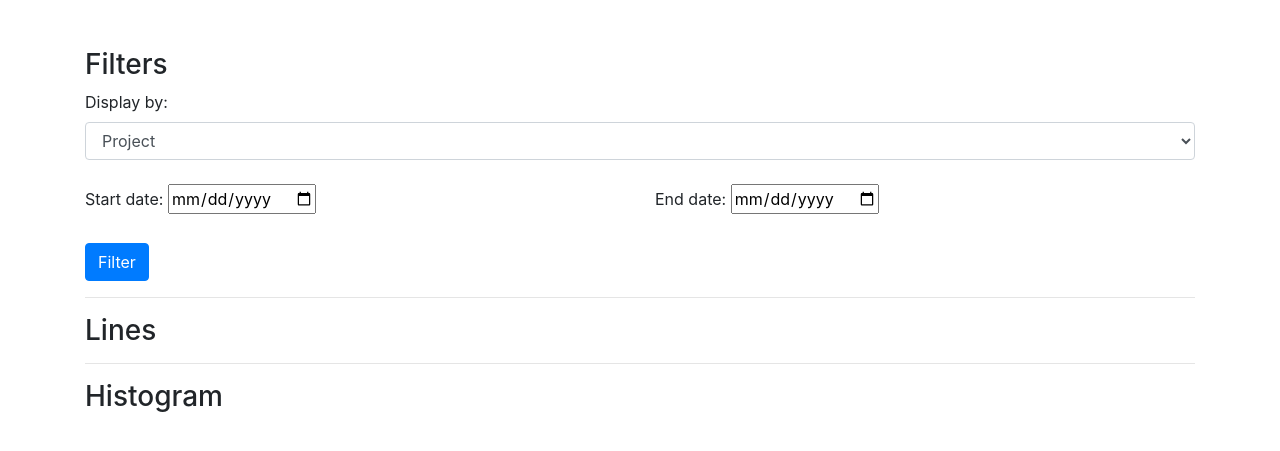
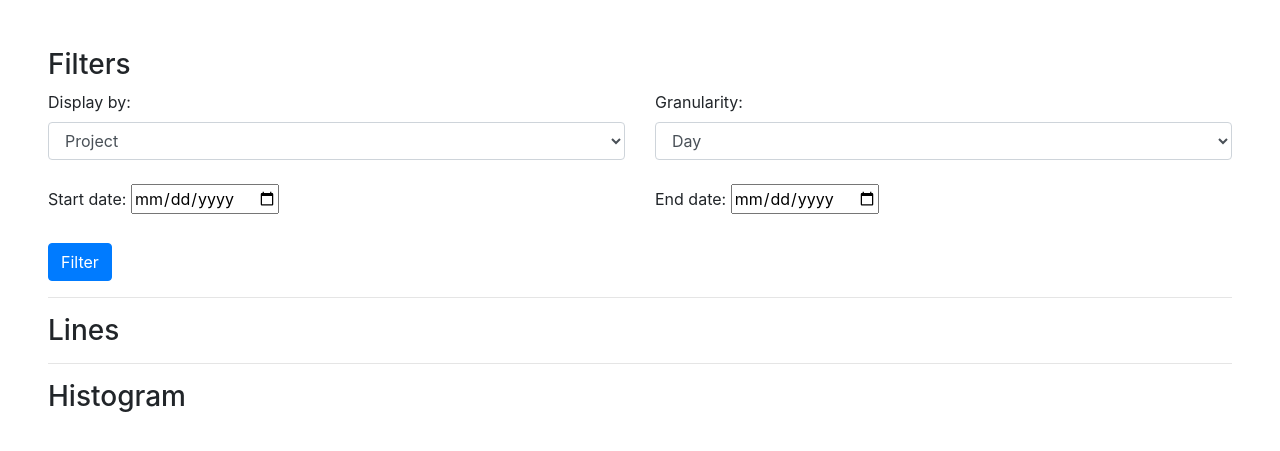
Before and after one commit to JojoPalambas/TSStatMaker, a Django app: page / in a window 1280 px wide. Shown: the top 451 px of the page. Run offline with Django 3.2, Linux system fonts and the light colour scheme; data that the repository does not hold is empty; some libraries are stand-ins or nearby versions.

Commit message:
[FRONT] Added Month granularity

```diff
--- a/static/js/show.js
+++ b/static/js/show.js
@@ -1,5 +1,3 @@
-console.log("OPEN show.js");
-
 let tasksPersistance = null;
 
 function dateToString(date) {
@@ -28,7 +26,6 @@ function loadChart(tasks) {
 }
 
 function groupTasksByDate(tasks) {
-    console.log("Group tasks by date");
     const dates = [];
 
     let startDate = new Date(tasks[0].startDate);
@@ -62,39 +59,60 @@ function groupTasksByDate(tasks) {
         }
     }
 
-    console.log(dates);
     return dates;
 }
 
 function applyGranularity(dates) {
-    console.log("Apply granularity");
-    const ret = [];
+    let ret = [];
 
-    console.log(ret);
-    return dates;
+    const granularity = document.getElementById("granularity-select").value;
+    if (granularity === "day") {
+        // Do nothing
+        ret = dates;
+    }
+    else if (granularity === "Week") {
+        ret = dates;
+    }
+    else if (granularity === "Month") {
+        for (let i = 0; i < dates.length; i++) {
+            const index = ret.findIndex(function(row) {return row.date.getMonth() === dates[i].date.getMonth()});
+            if (index === -1) {
+                ret.push({
+                    date: new Date(dates[i].date.getFullYear(), dates[i].date.getMonth() + 1, 0),
+                    tasks: dates[i].tasks
+                });
+            }
+            else {
+                ret[index].tasks = ret[index].tasks.concat(dates[i].tasks);
+            }
+        }
+    }
+    else if (granularity === "Year") {
+    }
+    else {
+        console.log("BUG");
+        // Do nothing
+        ret = dates;
+    }
+
+    return ret;
 }
 
 function applyDateFilters(dates) {
-    console.log("Apply date filters");
     const ret = [];
 
-    console.log(ret);
     return dates;
 }
 
 function applyProjectFilter(dates) {
-    console.log("Apply project filter");
     const ret = [];
 
-    console.log(ret);
     return dates;
 }
 
 function applyTaskFilter(dates) {
-    console.log("Apply task filter");
     const ret = [];
 
-    console.log(ret);
     return dates;
 }
 
@@ -105,10 +123,8 @@ function durationToHours(duration) {
 }
 
 function accumulateByDisplayMode(dates) {
-    console.log("Accumulate by display mode");
     const ret = accumulateByProject(dates);
 
-    console.log(ret);
     return ret;
 }
 
@@ -165,12 +181,11 @@ function drawCurveTypes() {
     data = applyTaskFilter(data);
 
     // Makes the data digest for the chart, regarding the display mode
-    var columnsRows = accumulateByDisplayMode(data);
+    const columnsRows = accumulateByDisplayMode(data);
 
     const dataTable = new google.visualization.DataTable();
 
     // Adding the columns
-    console.log(columnsRows);
     dataTable.addColumn('date', "Moment");
     for (let i = 0; i < columnsRows.columns.length; i++) {
         dataTable.addColumn('number', columnsRows.columns[i]);
@@ -178,27 +193,6 @@ function drawCurveTypes() {
 
     // Adding the rows
     dataTable.addRows(columnsRows.rows);
-
-    /*
-    dataTable.addColumn('number', 'X');
-    dataTable.addColumn('number', 'Dogs');
-    dataTable.addColumn('number', 'Cats');
-
-    dataTable.addRows([
-        [0, 0, 0],    [1, 10, 5],   [2, 23, 15],  [3, 17, 9],   [4, 18, 10],  [5, 9, 5],
-        [6, 11, 3],   [7, 27, 19],  [8, 33, 25],  [9, 40, 32],  [10, 32, 24], [11, 35, 27],
-        [12, 30, 22], [13, 40, 32], [14, 42, 34], [15, 47, 39], [16, 44, 36], [17, 48, 40],
-        [18, 52, 44], [19, 54, 46], [20, 42, 34], [21, 55, 47], [22, 56, 48], [23, 57, 49],
-        [24, 60, 52], [25, 50, 42], [26, 52, 44], [27, 51, 43], [28, 49, 41], [29, 53, 45],
-        [30, 55, 47], [31, 60, 52], [32, 61, 53], [33, 59, 51], [34, 62, 54], [35, 65, 57],
-        [36, 62, 54], [37, 58, 50], [38, 55, 47], [39, 61, 53], [40, 64, 56], [41, 65, 57],
-        [42, 63, 55], [43, 66, 58], [44, 67, 59], [45, 69, 61], [46, 69, 61], [47, 70, 62],
-        [48, 72, 64], [49, 68, 60], [50, 66, 58], [51, 65, 57], [52, 67, 59], [53, 70, 62],
-        [54, 71, 63], [55, 72, 64], [56, 73, 65], [57, 75, 67], [58, 70, 62], [59, 68, 60],
-        [60, 64, 56], [61, 60, 52], [62, 65, 57], [63, 67, 59], [64, 68, 60], [65, 69, 61],
-        [66, 70, 62], [67, 72, 64], [68, 75, 67], [69, 80, 72]
-    ]);
-    */
 
     const options = {
         height: 1000,
--- a/templates/StatViz/line_per_project.html
+++ b/templates/StatViz/line_per_project.html
@@ -27,7 +27,6 @@
                 else
                     firstVal = false;
             {% endfor %}
-            console.log(newRow);
             data.addRows([
                 newRow
             ]);
--- a/templates/StatViz/show.html
+++ b/templates/StatViz/show.html
@@ -22,14 +22,23 @@
     </script>
 </head>
 <body>
-    <div class="container mt-5">
+    <div class="ml-5 mr-5 mt-5">
         <h3>Filters</h3>
         <div class="row">
-            <div class="col-12 mb-4">
+            <div class="col-6 mb-4">
                 <label for="display-mode-select">Display by:</label>
-                <select class="form-control" id="display-mode-select">
+                <select class="form-control" id="display-mode-select" onchange="drawCurveTypes()">
                     <option>Project</option>
                     <option>Task</option>
+                </select>
+            </div>
+            <div class="col-6 mb-4">
+                <label for="granularity-select">Granularity:</label>
+                <select class="form-control" id="granularity-select" onchange="drawCurveTypes()">
+                    <option>Day</option>
+                    <option>Week</option>
+                    <option>Month</option>
+                    <option>Year</option>
                 </select>
             </div>
             <div class="col-6">
```
